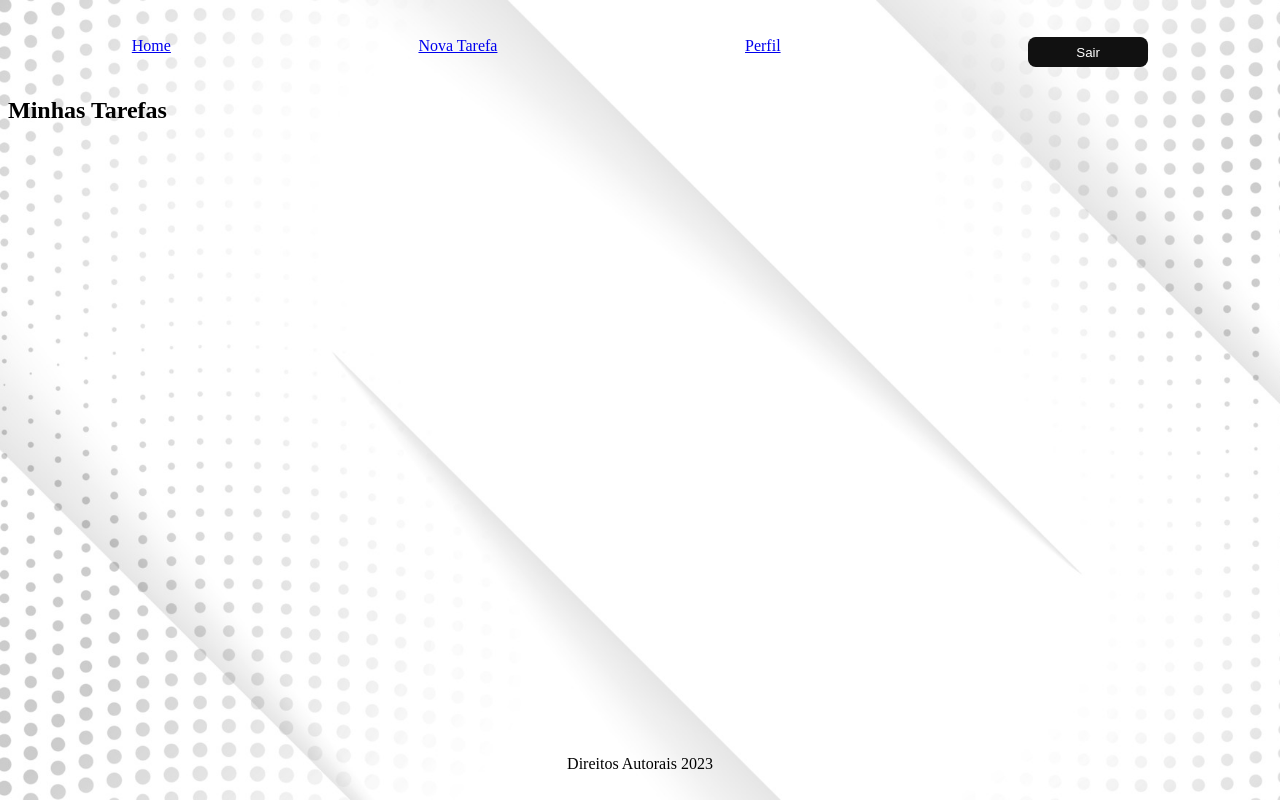
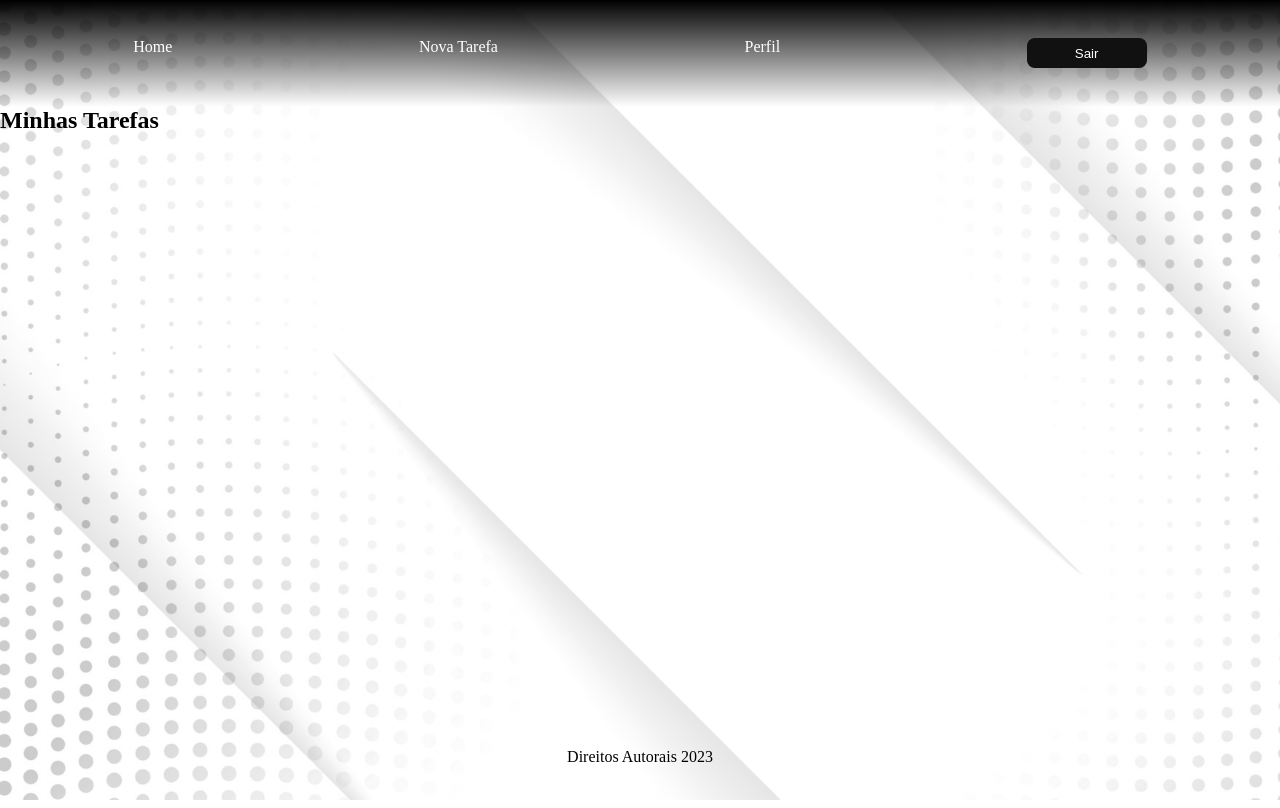
Before and after one commit to Kauan00Victor/PROJETO-PI-2, a React (Vite) app: page / in a window 1280 px wide. Built offline with nearby package versions, Linux system fonts and the light colour scheme.

Commit message:
#7 layout com css bacana

```diff
--- a/src/components/Layout.css
+++ b/src/components/Layout.css
@@ -1,10 +1,39 @@
+html, body, #root {
+  height: 100%;
+  margin: 0;
+  padding: 0;
+}
+
 header {
   flex: 1;
   display: flex;
   flex-direction: row;
   justify-content: stretch;
   align-items: center;
+  background: linear-gradient(to bottom, #000000, rgba(0, 0, 0, 0));
+  padding: 10px;
 }
+a {
+  color: white; /* Cor do texto do link */
+  text-decoration: none;
+  position: relative;
+}
+a:hover {
+  animation: pulse 1s infinite; /* animação do texto link */
+}
+
+@keyframes pulse {
+  0% {
+    text-shadow: 0 0 0 rgba(0, 0, 255, 0.4), 0 0 0 rgba(0, 0, 255, 0.4), 0 0 0 rgba(0, 0, 255, 0.4);
+  }
+    50% {
+    text-shadow: 0 0 10px rgba(0, 0, 255, 1), 0 0 20px rgba(0, 0, 255, 0.7), 0 0 30px rgba(0, 0, 255, 0.4);
+  }
+  100% {
+    text-shadow: 0 0 0 rgba(0, 0, 255, 0.4), 0 0 0 rgba(0, 0, 255, 0.4), 0 0 0 rgba(0, 0, 255, 0.4);
+  }
+}
+
 
 main {
   flex: 7;
--- a/src/components/Layout.jsx
+++ b/src/components/Layout.jsx
@@ -3,6 +3,7 @@
 import './Layout.css'
 
 export default function Layout() {
+
   return (
     <>
       <header>
--- a/src/pages/LoginForm.jsx
+++ b/src/pages/LoginForm.jsx
@@ -12,7 +12,7 @@
   const validaEmail = {
     required: {
       value: true,
-      message: 'Email é obrigatorio',
+      message: 'Digite o email',
     },
     pattern: {
       value: /^[\w-\.]+@([\w-]+\.)+[\w-]{2,4}$/g,
@@ -23,7 +23,7 @@
   const validaSenha = {
     required: {
       value: true,
-      message: 'Senha é obrigatoria',
+      message: 'Digite a senha',
     },
     minLength: {
       value: 8,
```
